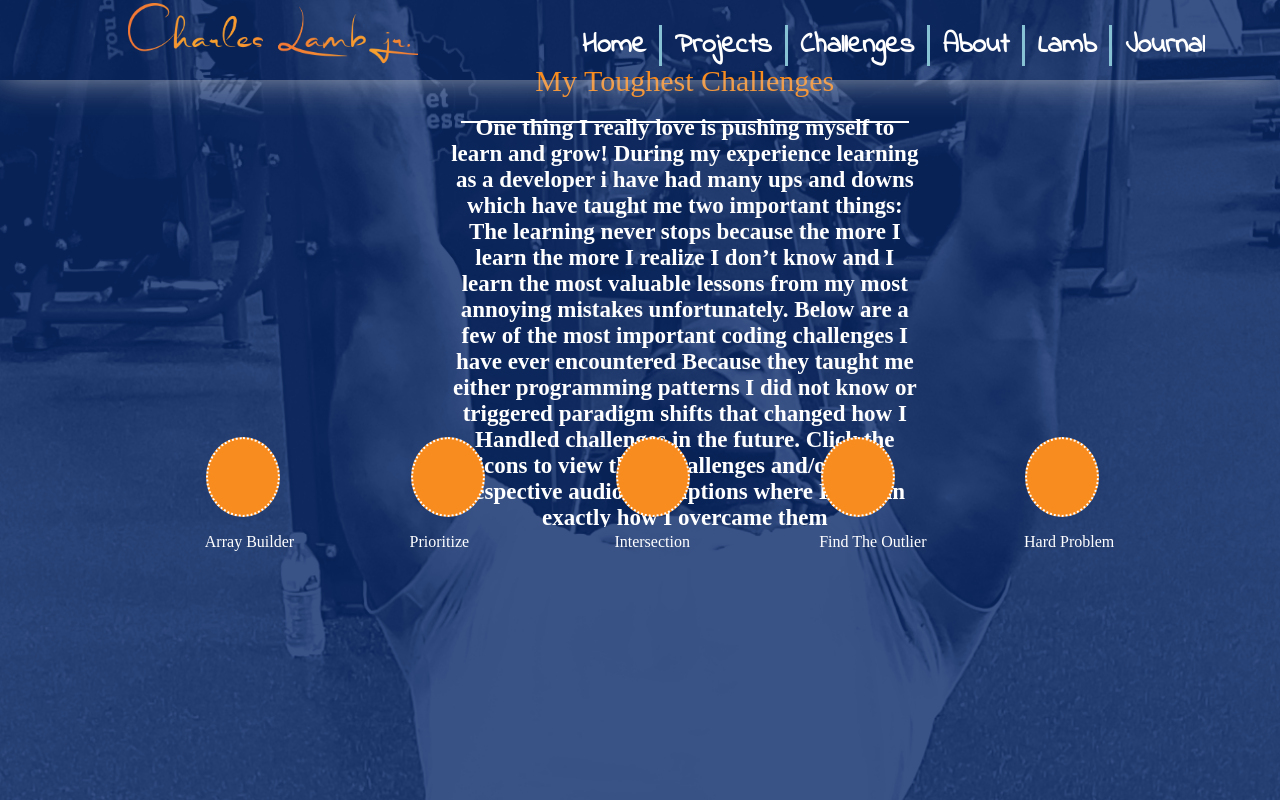
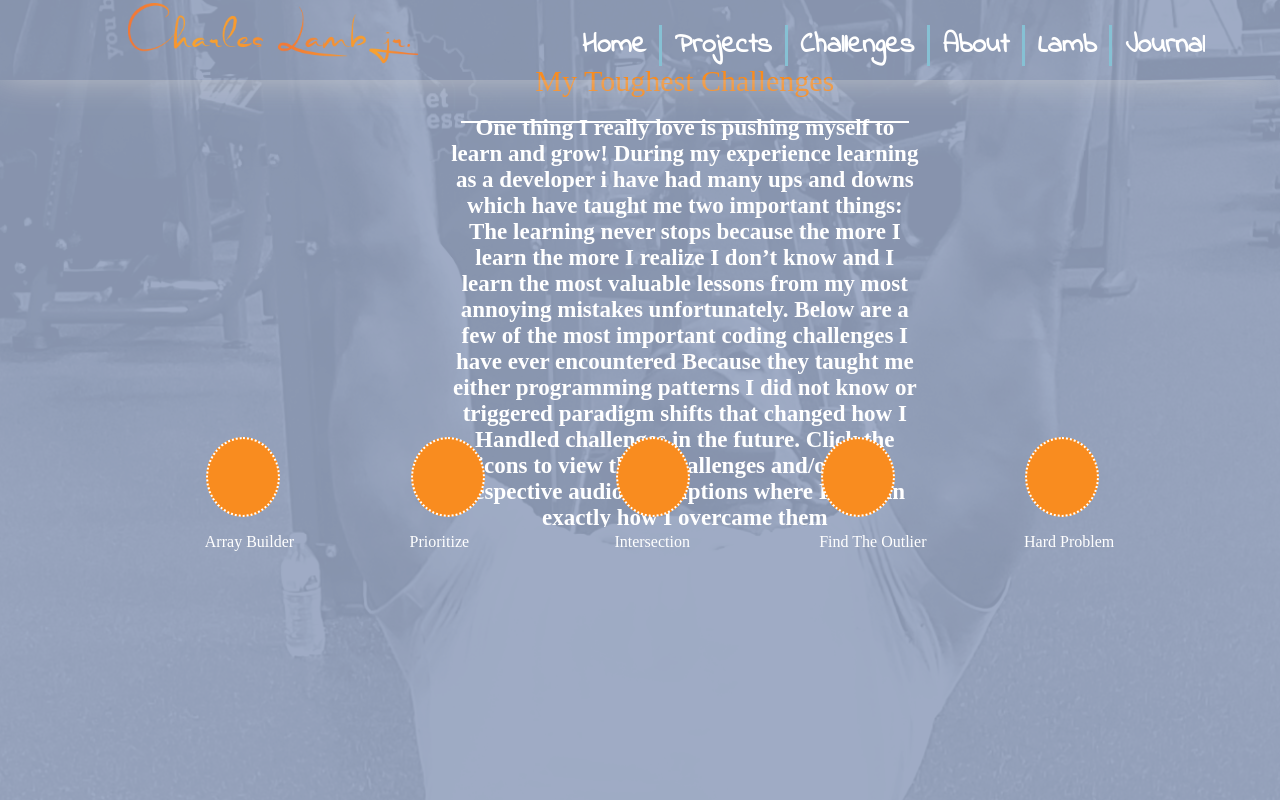
Before and after one commit to cyberstizz/charleslambjr, a React (Create React App) app: page /challenges in a window 1280 px wide. Built offline with nearby package versions, Linux system fonts and the light colour scheme; a web font is replaced by a local one.

Commit message:
changed pic opacity

```diff
--- a/src/components/Challenges.css
+++ b/src/components/Challenges.css
@@ -12,7 +12,7 @@
     -o-background-size: cover;
     height: 100vh;
     width: 100vw;
-    opacity: 97%;
+    opacity: 47%;
     z-index: 20;
 }
 
```
